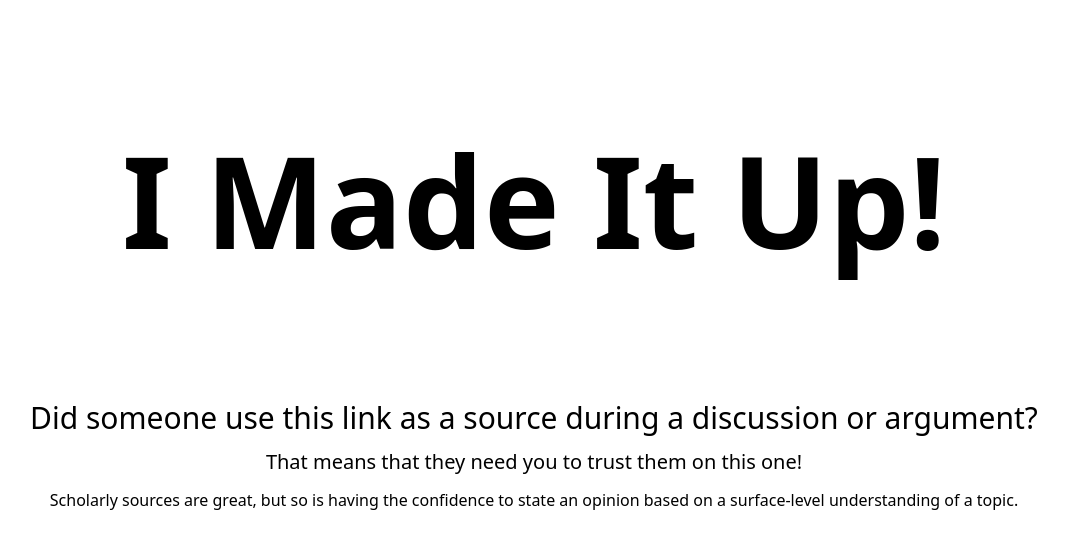
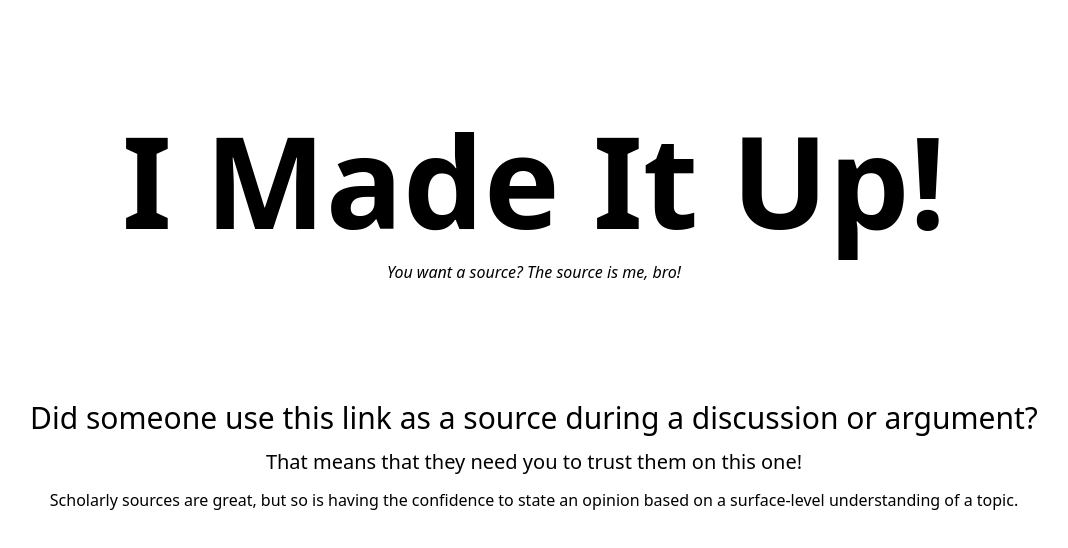
Before and after one commit to DeltaHarbinger/i-made-it-up, a Nuxt app: page / in a window 1280 px wide. Shown: the top 548 px of the page, without its empty margins (106-1174 px from the left). Built offline with nearby package versions, Linux system fonts and the light colour scheme.

Commit message:
Made up a subtitle

```diff
--- a/pages/index.vue
+++ b/pages/index.vue
@@ -2,8 +2,9 @@
 
 <template>
   <main>
-    <section class="h-[50vh] flex items-center justify-center">
+    <section class="h-[50vh] flex flex-col items-center justify-center space-y-4">
       <h1 class="text-9xl font-bold">I Made It Up!</h1>
+      <p class="italic">You want a source? The source is me, bro!</p>
     </section>
     <section>
       <article class="text-center space-y-3">
```
